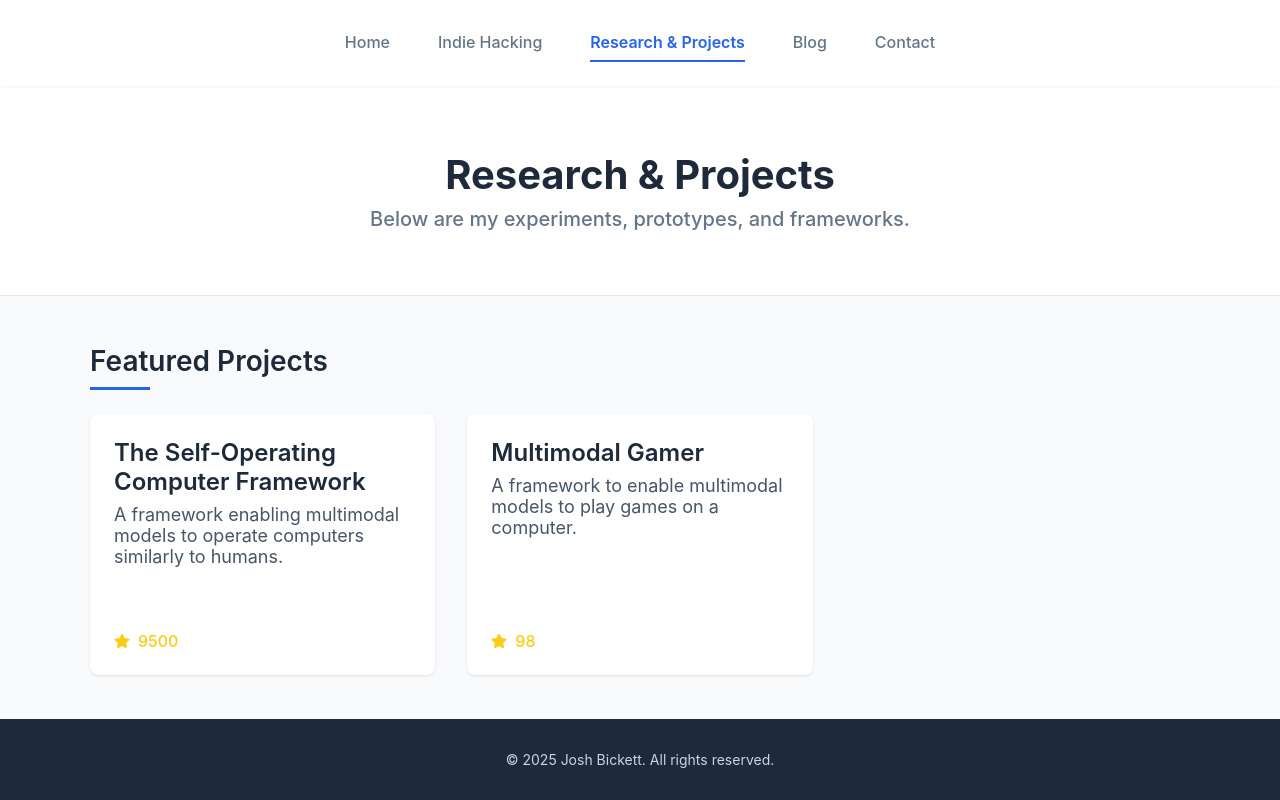
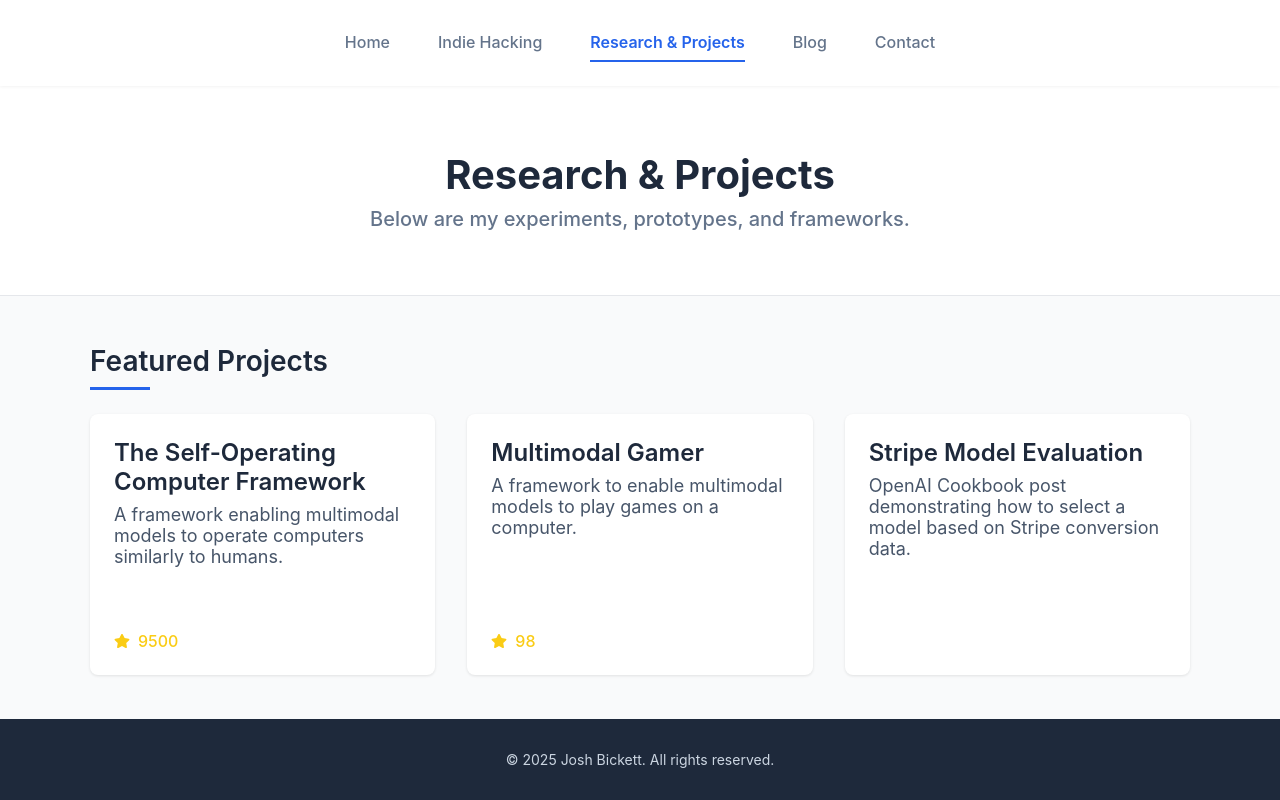
Before and after one commit to joshbickett/bickett.ai, a React (Create React App) app: page /projects in a window 1280 px wide. Built offline with nearby package versions, Linux system fonts and the light colour scheme.

Commit message:
new project card

```diff
--- a/src/pages/Projects.js
+++ b/src/pages/Projects.js
@@ -84,6 +84,17 @@ export const Projects = ({ isMobile }) => {
                   <StarIcon />
                   <span>98</span>
                 </StarCount>
+              </ProjectCard>
+            </a>
+            <a
+              href="https://cookbook.openai.com/examples/stripe_model_eval/selecting_a_model_based_on_stripe_conversion"
+              style={{ textDecoration: "none" }}
+            >
+              <ProjectCard>
+                <ProjectTitle>Stripe Model Evaluation</ProjectTitle>
+                <ProjectDescription>
+                  OpenAI Cookbook post demonstrating how to select a model based on Stripe conversion data.
+                </ProjectDescription>
               </ProjectCard>
             </a>
           </ProjectsGrid>
```
